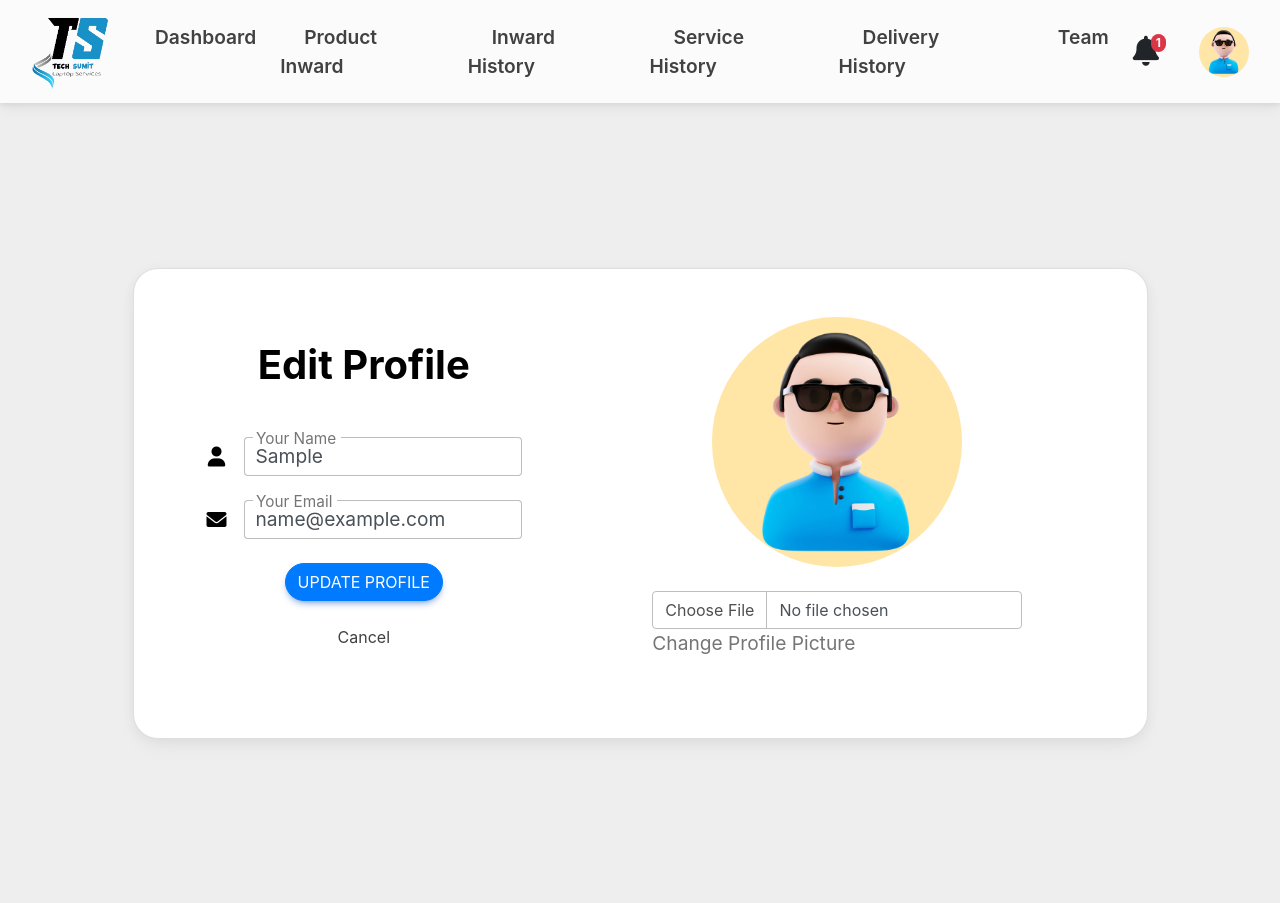
After one commit to SupritUpadhye/Laptop-Service-Management-System, a Django app: page /profile/update/1/ in a window 1280 px wide. The commit adds this page. Run offline with Django 5.2, Linux system fonts and the light colour scheme; the visitor is signed in with stand-in values (Sample User, id 1); data comes from the database, SQL or seed files in the repository; some libraries are stand-ins or nearby versions.

Commit message:
Added profile editing and sum bug fixes

```diff
--- a/LaptopSMS/LaptopSMS/urls.py
+++ b/LaptopSMS/LaptopSMS/urls.py
@@ -17,12 +17,16 @@ Including another URLconf
 from django.contrib import admin
 from django.urls import path
 from mainapp import views
+from django.conf import settings
+from django.conf.urls.static import static
 
 urlpatterns = [
     path('admin/', admin.site.urls),
     path('dashboard', views.dashboard, name='dashboard'),
     path('', views.login, name='login'),
     path('signup/', views.signup, name='signup'),
+    path('profile/update/<int:uid>/', views.profileUpdate, name='profile_update'),
+    path('profile/', views.profile, name= 'profile'),
     path('service/<int:pid>/', views.service, name='service'),
     path('serviceHistory/', views.serviceHistory, name='serviceHistory'),
     path('inward/', views.inward, name='inward'),
@@ -39,4 +43,8 @@ urlpatterns = [
     path('activate_employee/<int:eid>/', views.activate_employee, name='activate_employee'),
     path('deliveryHistory/', views.deliveryHistory, name="deliveryHistory"),
     path('delivery/<int:did>/', views.delivery_details, name='delivery_details'),
-]
+] + static(settings.MEDIA_URL, document_root=settings.MEDIA_ROOT)
+
+if settings.DEBUG:
+    urlpatterns += static(settings.MEDIA_URL, document_root=settings.MEDIA_ROOT)
+    urlpatterns += static(settings.STATIC_URL, document_root=settings.STATIC_ROOT)
--- a/LaptopSMS/mainapp/models.py
+++ b/LaptopSMS/mainapp/models.py
@@ -4,12 +4,16 @@ import random
 import string
 
 
+from django.contrib.auth.models import AbstractUser
+from django.db import models
+
 class User(AbstractUser):
     terms_accepted = models.BooleanField(default=False)
-    profile_img = models.ImageField(upload_to='profile_pics/', blank=True, null=True, default='profile_pics/default.jpg')
+    profile_img = models.ImageField(upload_to='profile_pics/', null=True, blank=True)
 
     def __str__(self):
         return self.username
+
 
 class Customer(models.Model):
     customerName = models.CharField(max_length=100)
--- a/LaptopSMS/mainapp/views.py
+++ b/LaptopSMS/mainapp/views.py
@@ -138,6 +138,31 @@ def login(request):
             messages.error(request, "Please enter valid credentials.")
 
     return render(request, 'login.html')
+
+@login_required
+def profile(request):
+    return render(request, 'profile.html')
+
+@login_required
+def profileUpdate(request, uid):
+    user = get_object_or_404(User, id=uid)
+    if request.method == 'POST':
+        name = request.POST.get('name')
+        email = request.POST.get('email')
+        profile_img = request.FILES.get('profile_img')
+
+        user.first_name = name
+        user.email = email
+
+        if profile_img:
+            user.profile_img = profile_img
+            print("image updated")
+        user.save()
+
+        messages.success(request, 'Your profile has been updated successfully!')
+        return redirect('profile')
+
+    return render(request, 'updateProfile.html', {'user': request.user})
 
 @login_required
 def keep_alive(request):
@@ -445,7 +470,7 @@ def deliveryHistory(request):
         'deliveries': deliveries
     }
 
-    return render(request, 'deliveryHistory.html', context)
+    return render(request, 'deliveryHistory.html', )
 
 
 def delivery_details(request, did):
--- a/LaptopSMS/templates/base.html
+++ b/LaptopSMS/templates/base.html
@@ -94,17 +94,14 @@
 
                     <div class="dropdown ms-4">
                         <a data-mdb-dropdown-init class="dropdown-toggle d-flex align-items-center hidden-arrow"
-                            href="#" id="navbarDropdownMenuAvatar" role="button" aria-expanded="false">
-                            <img src="https://mdbcdn.b-cdn.net/img/new/avatars/2.webp" class="rounded-circle"
-                                width="50px" alt="Black and White Portrait of a Man" loading="lazy" />
-                        </a>
-
+                        href="#" id="navbarDropdownMenuAvatar" role="button" aria-expanded="false">
+                        <img src="{% if request.user.profile.profile_img %}{{ request.user.profile.profile_img.url }}{% else %}{% static 'images/profile-placeholder.jpg' %}{% endif %}" class="rounded-circle" width="50px"  alt="Profile Picture"  loading="lazy" /></a>
                         <ul class="dropdown-menu dropdown-menu-end" aria-labelledby="navbarDropdownMenuAvatar">
                             <li>
-                                <a class="dropdown-item" href="#">My profile</a>
+                                <a class="dropdown-item" href="{% url 'profile' %}">My profile</a>
                             </li>
                             <li>
-                                <a class="dropdown-item" href="#">Settings</a>
+                                <a class="dropdown-item" href="{% url 'profile_update' user.id %}">Settings</a>
                             </li>
 
                             <li>
--- /dev/null
+++ b/LaptopSMS/templates/updateProfile.html
@@ -0,0 +1,60 @@
+{% extends 'base.html' %}
+{% load static %}
+{% block title %}Edit Profile{% endblock title %}
+
+{% block body %}
+<section class="vh-100" style="background-color: #eee;">
+    <div class="container h-100">
+        <div class="row d-flex justify-content-center align-items-center h-100">
+            <div class="col-lg-12 col-xl-11">
+                <div class="card text-black" style="border-radius: 25px;">
+                    <div class="card-body p-md-5">
+                        <div class="row justify-content-center">
+                            <div class="col-md-10 col-lg-6 col-xl-5 order-2 order-lg-1">
+                                <p class="text-center h1 fw-bold mb-5 mx-1 mx-md-4 mt-4">Edit Profile</p>
+
+                                <form class="mx-1 mx-md-4" action="{% url 'profile_update' user.id %}" method="post" enctype="multipart/form-data" >
+                                    {% csrf_token %}
+                                    <div class="d-flex flex-row align-items-center mb-4">
+                                        <i class="fas fa-user fa-lg me-3 fa-fw"></i>
+                                        <div data-mdb-input-init class="form-outline flex-fill mb-0">
+                                            <input type="text" id="form3Example1c" class="form-control" required name="name" value="{{ user.first_name }}"/>
+                                            <label class="form-label" for="form3Example1c">Your Name</label>
+                                        </div>
+                                    </div>
+                                    <div class="d-flex flex-row align-items-center mb-4">
+                                        <i class="fas fa-envelope fa-lg me-3 fa-fw"></i>
+                                        <div data-mdb-input-init class="form-outline flex-fill mb-0">
+                                            <input type="email" id="form3Example3c" class="form-control" required name="email" value="{{ user.email }}"/>
+                                            <label class="form-label" for="form3Example3c">Your Email</label>
+                                        </div>
+                                    </div>
+                                    <div class="d-flex justify-content-center mx-4 mb-3 mb-lg-4">
+                                        <button type="submit" class="btn btn-primary rounded-pill">Update Profile</button>
+                                    </div>
+                                    <div class="d-flex justify-content-center mx-4 mb-3 mb-lg-4">
+                                        <a href="{% url 'profile' %}">Cancel</a>
+                                    </div>
+                                </form>
+                            </div>
+                            <div class="col-md-10 col-lg-6 col-xl-7 d-flex flex-column align-items-center order-1 order-lg-2">
+                                <div class="mb-4">
+                                    <img id="profileImage" src="{% if user.profile_img %}{{ user.profile_img.url }}{% else %}{% static 'images/profile-placeholder.jpg' %}{% endif %}" class="img-fluid rounded-circle" alt="Profile image" width="250px" height="250px">
+                                </div>
+                                <div class="mb-4">
+                                    <input type="file" id="form3Example5c" class="form-control" name="profile_img" onchange="loadFile(event)"/>
+                                    <label class="form-label" for="form3Example5c">Change Profile Picture</label>
+                                </div>
+                            </div>
+                        </div>
+                    </div>
+                </div>
+            </div>
+        </div>
+    </div>
+</section>
+
+<script>
+
+</script>
+{% endblock body %}
```
Also changed, not shown: LaptopSMS/templates/profile.html (added, +44 -0 lines), LaptopSMS/mainapp/migrations/0011_profile.py (added), LaptopSMS/mainapp/migrations/0012_alter_user_profile_img_delete_profile.py (added), LaptopSMS/mainapp/migrations/0013_alter_user_profile_img.py (added), LaptopSMS/static/images/profile-placeholder.jpg (added).
